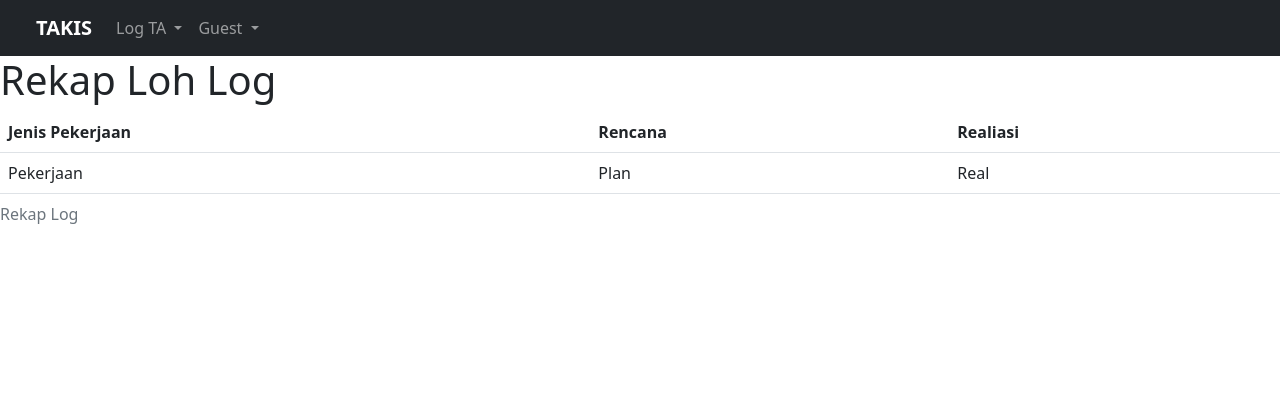
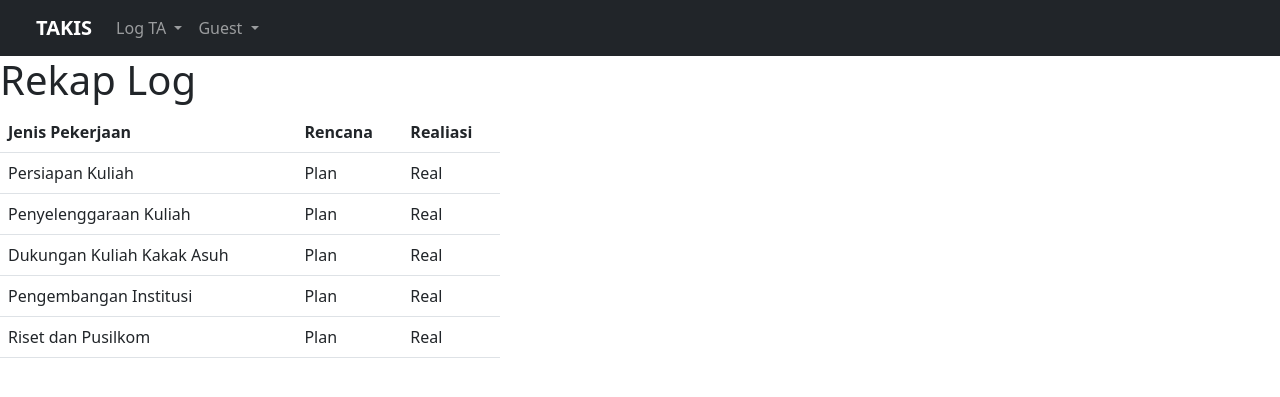
Before and after one commit to richiecsenlia/takis, a Django app: template rekapanLog/templates/rekap_log.html in a window 1280 px wide. Shown: the top 397 px of the page. Run offline with Django 4.2, Linux system fonts and the light colour scheme; the template is opened without the code that fills it, so the values that code supplies are empty.

Commit message:
[CHORE] Modified template for rekap log

```diff
--- a/rekapanLog/templates/rekap_log.html
+++ b/rekapanLog/templates/rekap_log.html
@@ -6,10 +6,10 @@ Rekap Log
 
 {% block content %}
 
-<h1>Rekap Loh Log</h1>
+<h1>Rekap Log</h1>
 
+<div style="width: 500px;">
 <table class="table">
-  <caption>Rekap Log</caption>
     <thead>
       <tr>
         <th scope="col">Jenis Pekerjaan</th>
@@ -19,11 +19,32 @@ Rekap Log
     </thead>
     <tbody>
       <tr>
-        <td>Pekerjaan</td>
+        <td>Persiapan Kuliah</td>
+        <td>Plan</td>
+        <td>Real</td>
+      </tr>
+      <tr>
+        <td>Penyelenggaraan Kuliah</td>
+        <td>Plan</td>
+        <td>Real</td>
+      </tr>
+      <tr>
+        <td>Dukungan Kuliah Kakak Asuh</td>
+        <td>Plan</td>
+        <td>Real</td>
+      </tr>
+      <tr>
+        <td>Pengembangan Institusi</td>
+        <td>Plan</td>
+        <td>Real</td>
+      </tr>
+      <tr>
+        <td>Riset dan Pusilkom</td>
         <td>Plan</td>
         <td>Real</td>
       </tr>
     </tbody>
   </table>
+</div>
 
 {% endblock content %}
```
